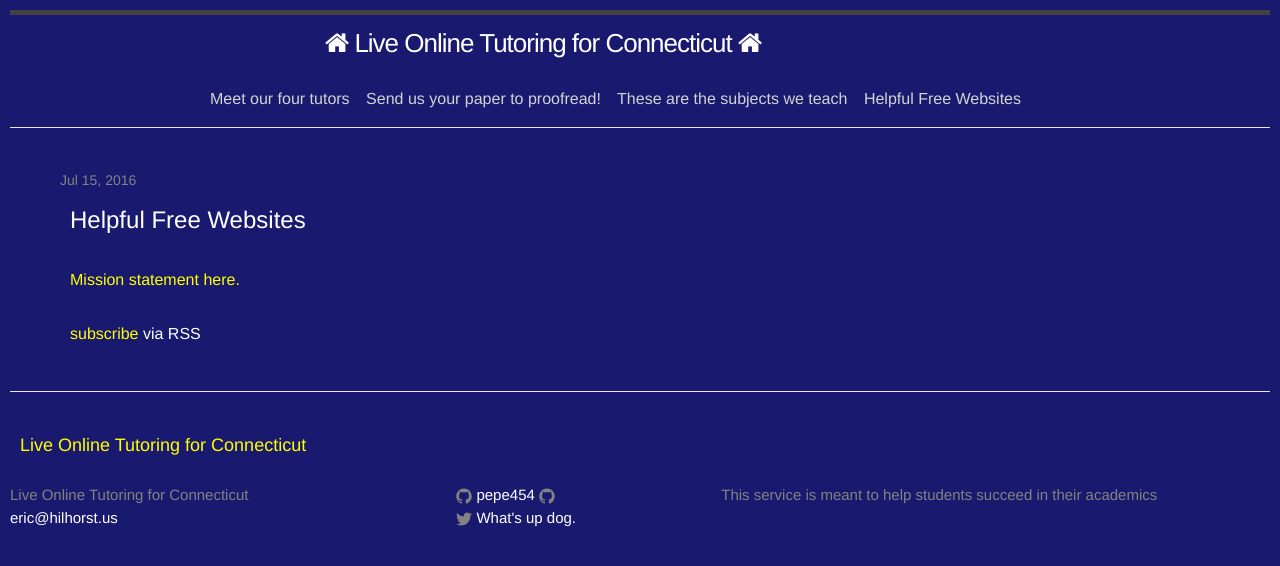
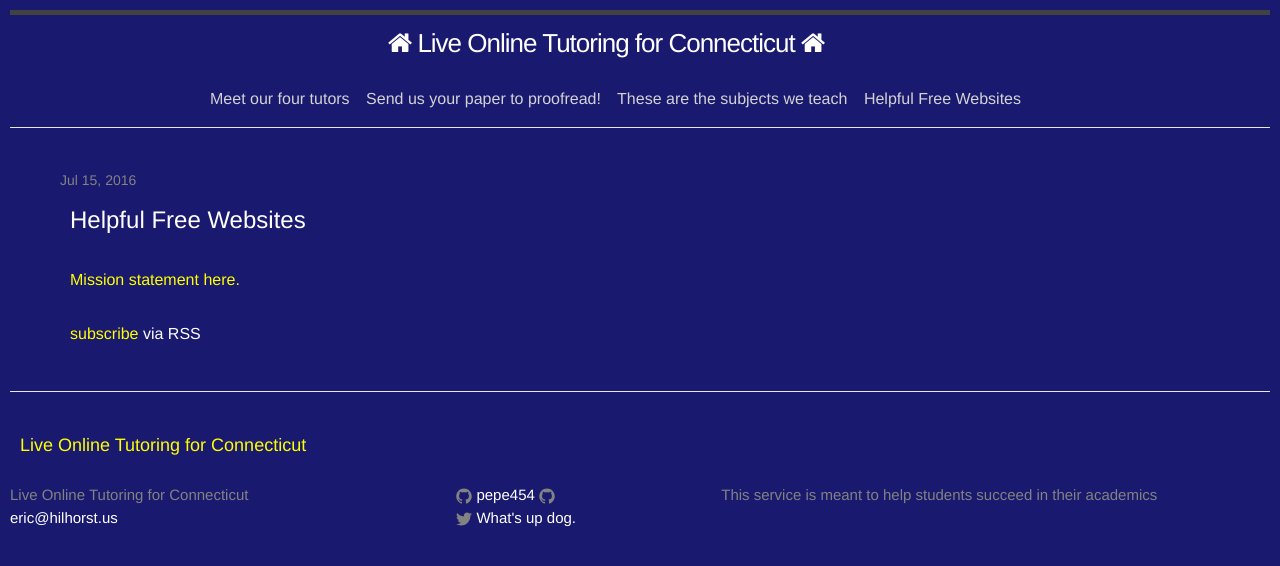
Before and after one commit to pepe454/pepe454.github.io, a Jekyll site: the page built from index.html, in a window 1280 px wide. Shown: the top 566 px of the page. Built offline with Jekyll 4.4.1, drawn with Linux system fonts in a browser that asks for light colours; nearby versions of some CDN libraries.

Commit message:
Update _layout.scss

```diff
--- a/_sass/_layout.scss
+++ b/_sass/_layout.scss
@@ -15,9 +15,8 @@
     line-height: 56px;
     letter-spacing: -1px;
     color: white;
-    margin-left: 25%;
+    margin-left: 30%;
     margin-right: 25%;
-    text-align: right;
     @include media-query($on-palm) {
       margin-left: 0%;
       text-align: left;
```
